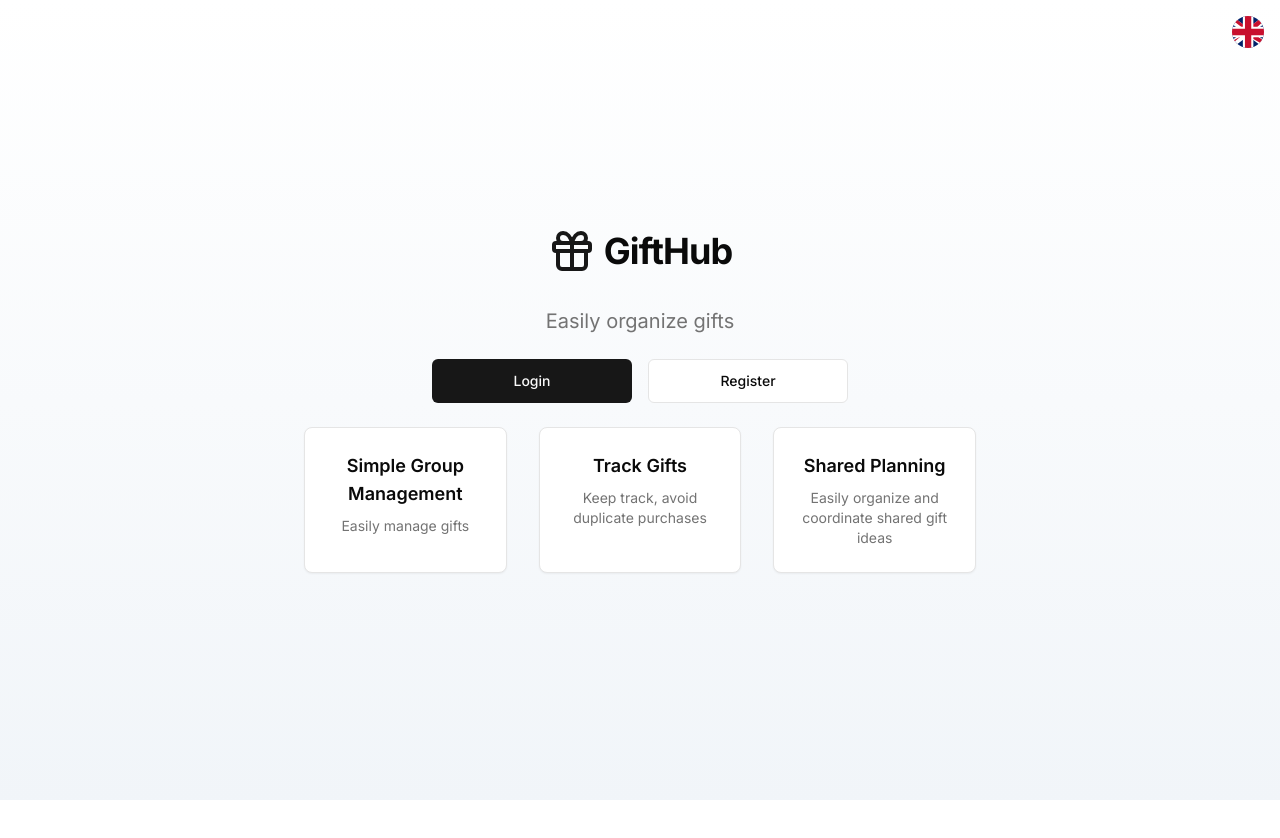
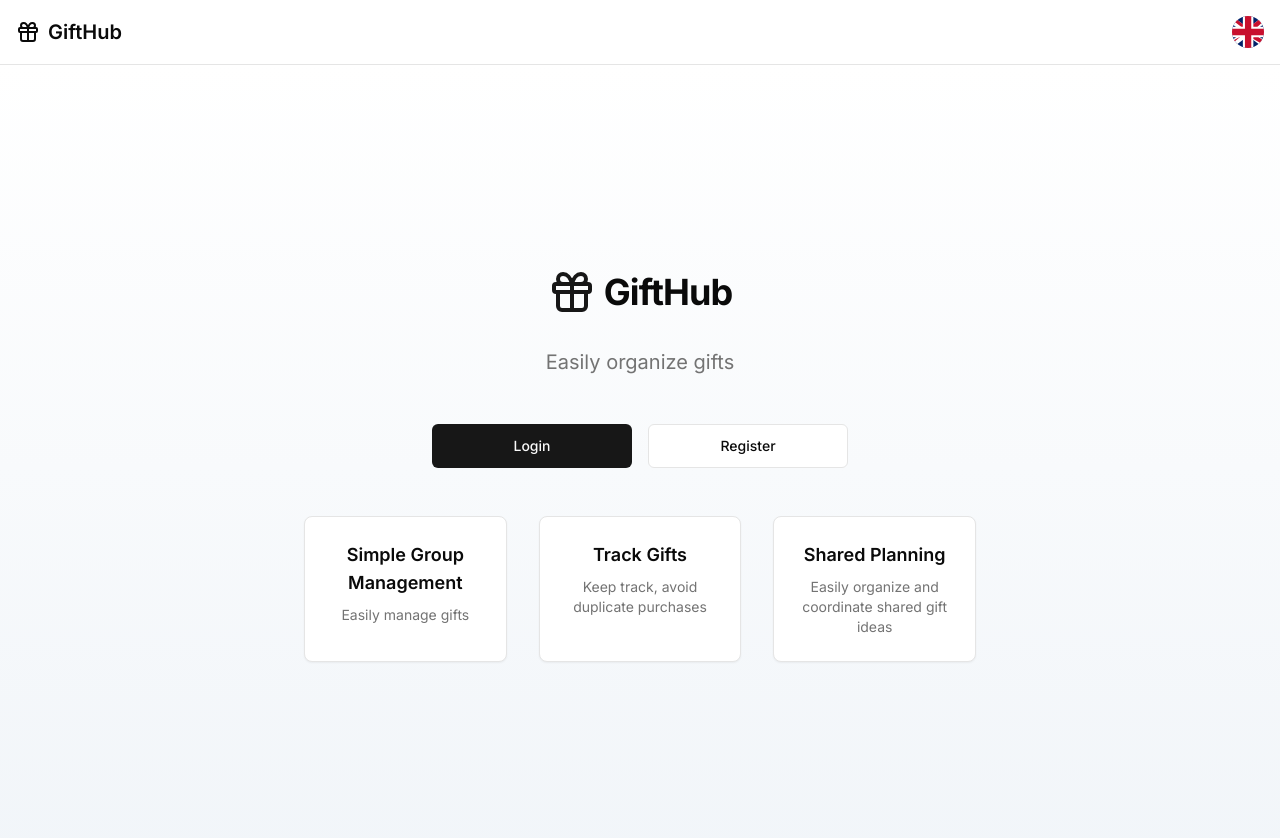
Before and after one commit to jsbase/gifthub, a Next.js app: page /en in a window 1280 px wide. Shown: the top 838 px of the page. Before the commit the page ends 800 px from the top, so only its background shows below. Built offline with nearby package versions, Linux system fonts and the light colour scheme.

Commit message:
Fix language switcher

```diff
--- a/app/[lang]/dashboard/page.tsx
+++ b/app/[lang]/dashboard/page.tsx
@@ -11,6 +11,7 @@ import { MemberGiftsDialog } from "@/components/member-gifts-dialog";
 import { Member, Gift, Translations } from "@/types";
 import { getDictionary } from '../dictionaries';
 import { use } from 'react';
+import { Header } from "@/components/header";
 
 export default function DashboardPage({
   params,
@@ -86,18 +87,12 @@ export default function DashboardPage({
 
   return (
     <div className="min-h-screen bg-background">
-      <header className="border-b">
-        <div className="container mx-auto px-4 py-4 flex items-center justify-between">
-          <div className="flex items-center space-x-2">
-            <GiftIcon className="h-6 w-6" />
-            <h1 className="text-xl font-semibold">{groupName}</h1>
-          </div>
-          <Button variant="ghost" onClick={handleLogout}>
-            <LogOut className="h-4 w-4 mr-2" />
-            {dict.logout}
-          </Button>
-        </div>
-      </header>
+      <Header
+        groupName={groupName}
+        dict={dict}
+        onLogout={handleLogout}
+        showAuth={true}
+      />
 
       <main className="container mx-auto px-4 py-8">
         <section>
--- a/app/[lang]/page.tsx
+++ b/app/[lang]/page.tsx
@@ -1,7 +1,8 @@
 import { getDictionary } from './dictionaries';
-import { AuthButtons } from "@/components/auth-buttons";
+import { Translations } from "@/types";
+import { Header } from "@/components/header";
 import { GiftIcon } from "lucide-react";
-import { Translations } from "@/types";
+import { AuthButtons } from '@/components/auth-buttons';
 
 export default async function Home({
   params,
@@ -12,9 +13,11 @@ export default async function Home({
   const dict: Translations = await getDictionary(lang);
 
   return (
+    <>
+      <Header />
       <main className="min-h-screen bg-gradient-to-b from-background to-muted">
         <div className="container mx-auto px-4 py-16 flex flex-col items-center justify-center min-h-screen">
-        <div className="text-center space-y-6 max-w-2xl mx-auto">
+          <div className="text-center max-w-2xl mx-auto">
             <div className="flex items-center justify-center space-x-2 mb-8">
               <GiftIcon className="h-12 w-12 text-primary" />
               <h1 className="text-4xl font-bold tracking-tight">GiftHub</h1>
@@ -28,7 +31,7 @@ export default async function Home({
               <AuthButtons dict={dict} />
             </div>
 
-          <div className="mt-16 grid grid-cols-1 md:grid-cols-3 gap-8">
+            <div className="mt-12 grid grid-cols-1 md:grid-cols-3 gap-8">
               <FeatureCard
                 title={dict.features.simple.title}
                 description={dict.features.simple.description}
@@ -45,6 +48,7 @@ export default async function Home({
           </div>
         </div>
       </main>
+    </>
   );
 }
 
--- a/app/layout.tsx
+++ b/app/layout.tsx
@@ -3,7 +3,6 @@ import type { Metadata } from 'next';
 import { Inter } from 'next/font/google';
 import { Toaster } from "@/components/ui/sonner";
 import { ThemeProvider } from "@/components/theme-provider";
-import { LanguageSwitcher } from '@/components/language-switcher';
 
 const inter = Inter({ subsets: ['latin'] });
 
@@ -61,9 +60,6 @@ export default function RootLayout({
           enableSystem
           disableTransitionOnChange
         >
-          <div className="fixed top-4 right-4 z-50">
-            <LanguageSwitcher />
-          </div>
           {children}
           <Toaster />
         </ThemeProvider>
--- a/components/add-member-dialog.tsx
+++ b/components/add-member-dialog.tsx
@@ -83,7 +83,7 @@ export function AddMemberDialog({ onMemberAdded }: Omit<AddMemberDialogProps, 'd
       </DialogTrigger>
       <DialogContent>
         <DialogHeader>
-          <DialogTitle>{dict.addMember}</DialogTitle>
+          <DialogTitle>{dict.addMemberTitle}</DialogTitle>
           <DialogDescription>
             {dict.enterGroupName}
           </DialogDescription>
--- /dev/null
+++ b/components/header.tsx
@@ -0,0 +1,37 @@
+import { GiftIcon, LogOut } from "lucide-react";
+import { Button } from "@/components/ui/button";
+import { LanguageSwitcher } from "@/components/language-switcher";
+import { Translations } from "@/types";
+
+interface HeaderProps {
+  groupName?: string;
+  dict?: Translations;
+  onLogout?: () => void;
+  showAuth?: boolean;
+}
+
+export function Header({ groupName, dict, onLogout, showAuth = false }: HeaderProps) {
+  return (
+    <header className="border-b">
+      <div className="container mx-auto px-4 py-4 flex items-center justify-between">
+        <div className="flex items-center space-x-2">
+          <GiftIcon className="h-6 w-6" />
+          {groupName ? (
+            <h1 className="text-xl font-semibold">{groupName}</h1>
+          ) : (
+            <h1 className="text-xl font-semibold">GiftHub</h1>
+          )}
+        </div>
+        <div className="flex items-center space-x-4">
+          <LanguageSwitcher />
+          {showAuth && dict && onLogout && (
+            <Button variant="ghost" onClick={onLogout}>
+              <LogOut className="h-4 w-4 mr-2" />
+              {dict.logout}
+            </Button>
+          )}
+        </div>
+      </div>
+    </header>
+  );
+}
--- a/lib/translations/de.json
+++ b/lib/translations/de.json
@@ -1,7 +1,8 @@
 {
   "addMember": "Mitglied hinzufügen",
   "addMemberDialog": {
-    "addMember": "Mitglied hinzufügen",
+    "addMemberTitle": "Mitglied hinzufügen",
+    "addMember": "Hinzufügen",
     "emailAddress": "E-Mail",
     "enterGroupName": "Bitte ausfüllen um jemanden hinzuzufügen",
     "enterMemberEmail": "E-Mail"
--- a/lib/translations/en.json
+++ b/lib/translations/en.json
@@ -1,7 +1,8 @@
 {
   "addMember": "Add Member",
   "addMemberDialog": {
-    "addMember": "Add Member",
+    "addMemberTitle": "Add Member",
+    "addMember": "Add",
     "emailAddress": "Email",
     "enterGroupName": "Please fill out to add someone",
     "enterMemberEmail": "Member's Email"
--- a/lib/translations/ru.json
+++ b/lib/translations/ru.json
@@ -1,7 +1,8 @@
 {
   "addMember": "Добавить участника",
   "addMemberDialog": {
-    "addMember": "Добавить участника",
+    "addMemberTitle": "Добавить участника",
+    "addMember": "Добавить",
     "emailAddress": "Электронная почта",
     "enterGroupName": "Пожалуйста, заполните, чтобы добавить кого-то",
     "enterMemberEmail": "Электронная почта участника"
--- a/types.ts
+++ b/types.ts
@@ -54,6 +54,7 @@ export interface AuthResponse {
 
 export interface AddMemberDialogDictionary {
   addMember: string;
+  addMemberTitle: string;
   enterGroupName: string;
   emailAddress: string;
   enterMemberEmail: string;
```
Lines whose indentation alone changed are shown as unchanged.
